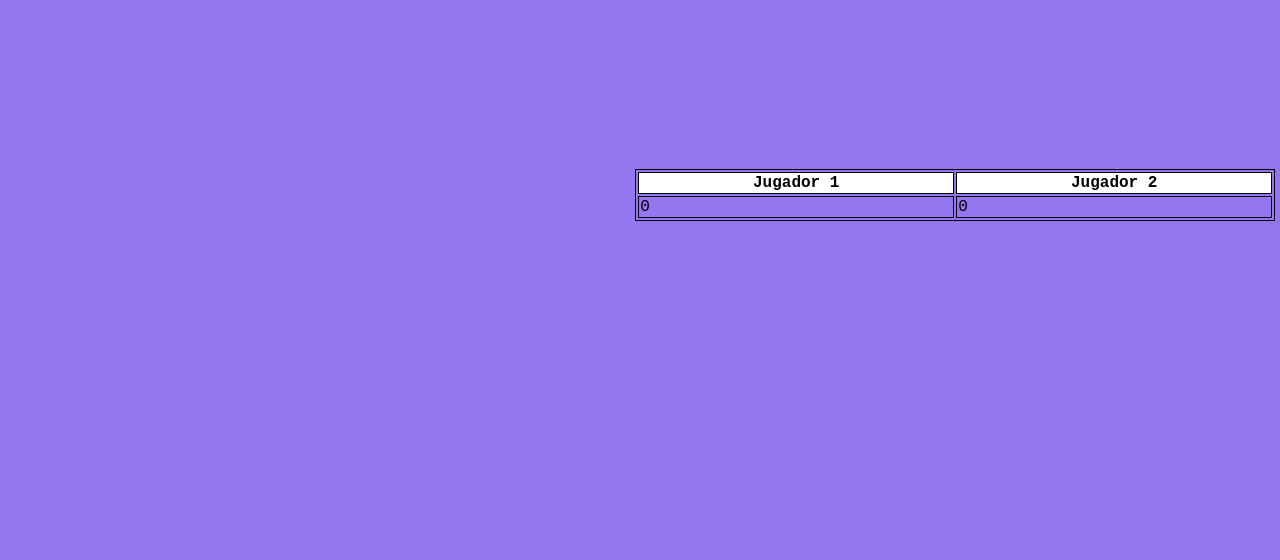
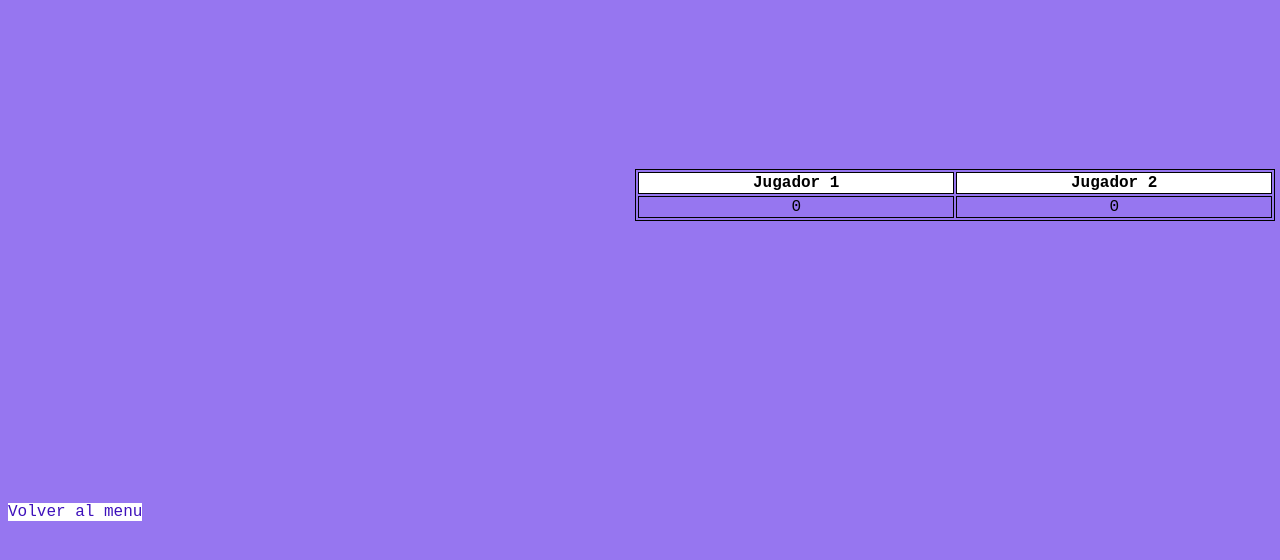
Before and after one commit to FRR95/PPT-GAME, a PHP site: page /Main/PPT_GAME.html in a window 1280 px wide. Shown: the part 361-921 px from the top of the page. Run offline with PHP 8.4, Linux system fonts and the light colour scheme; some libraries are stand-ins or nearby versions.

Commit message:
Revisión

```diff
--- a/Main/Index.html
+++ b/Main/Index.html
@@ -5,6 +5,11 @@
     <div class="linkscontent">
     <a href="PPT_GAME.html" >Jugar con otro jugador</a>
     <a href="PPT_GAME_MACHINE.html" >Jugar con la máquina</a>
+    <audio controls loop autoplay>
+        <source src="../Music/MusicGame.ogg" type="audio/ogg">
+        <source src="../Music/MusicGame.mp3" type="audio/mpeg">
+
+      </audio>
     </div>
 </head>
 <body>
--- a/Main/PPT_GAME.html
+++ b/Main/PPT_GAME.html
@@ -19,12 +19,14 @@
             <select ng-model="Player2Selection" ng-options="item for item in OptionsPlayer2" id="Player2Select"></select>
             <button ng-click="FunctionResult()" ng-init="Player1Wins=0;Player2Wins=0" >Listo</button>
         </div>
+        <a class="BackToMenuLink" href="Index.html" >Volver al menu</a>
 
             <div ng-show="ShowResult" >
                 <div class="PlayersElections">
             <div class="Player1Selection">Jugador 1 eligió: {{ Player1Selection }}</div>
             <div class="Player2Selection">Jugador 2 eligió: {{ Player2Selection }}</div>
                </div>
+
             <button ng-click="hideresult()" >Volver a jugar</button>
 
 
--- a/Main/PPT_GAME_MACHINE.html
+++ b/Main/PPT_GAME_MACHINE.html
@@ -24,6 +24,7 @@
 
                 <button ng-click="FunctionResult()" ng-init="Player1Wins=0;MachineWins=0" >Listo</button>
             </div>
+            <a class="BackToMenuLink" href="Index.html" >Volver al menu</a>
 
             <div ng-show="ShowResult" >
             <div id="Result"></div>
--- a/Styles/CommonStyle.css
+++ b/Styles/CommonStyle.css
@@ -13,6 +13,10 @@ a{
 color:#3e11bb;
 background-color:white;
 text-decoration-line: none;
+}
+.BackToMenuLink{
+    position: absolute;
+    top: 54em;
 }
 
 .PlayersSelections{
@@ -36,16 +40,21 @@ text-decoration-line: none;
     margin-top:10%;
     position: absolute;
 }
-table, th, td{
-    border: 1px solid black;
 
-
-}
 
 table{
     margin-top:35%;
     margin-left:49%;
     position: absolute;
+}
+table, th, td{
+    border: 1px solid black;
+    text-align: center;
+
+
+}
+th{
+    background-color: white;
 }
 
 #Result{
@@ -63,6 +72,3 @@ button{
     margin-left:45.1%;
 
 }
-th{
-background-color: white;
-}
```
Also changed, not shown: 1 other file.
